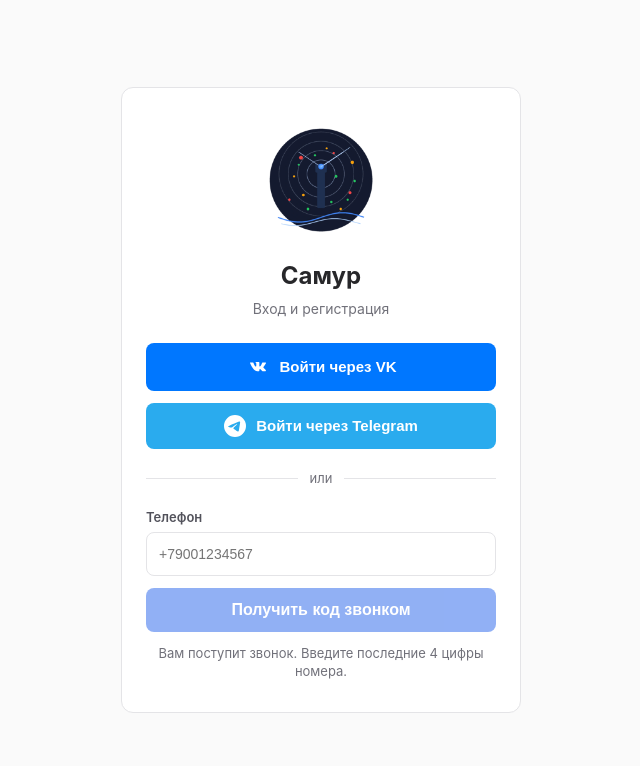
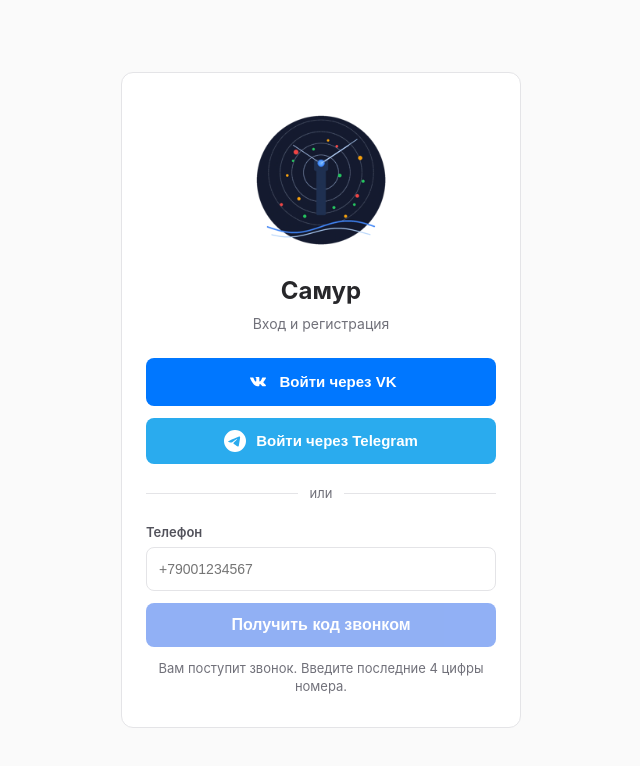
Before and after one commit to isaiahoo/samur, a React (Vite) app in the folder apps/pwa/: page /login in a window 1280 px wide. Shown: the top 766 px of the page, without its empty margins (319-959 px from the left). Built offline with nearby package versions, Linux system fonts and the light colour scheme; no server answers.

Commit message:
fix: login logo 150px
Co-Authored-By: Claude Opus 4.6 <noreply@anthropic.com>

```diff
--- a/apps/pwa/src/pages/LoginPage.tsx
+++ b/apps/pwa/src/pages/LoginPage.tsx
@@ -277,7 +277,7 @@ export function LoginPage() {
     <div className="login-page">
       <div className="login-card">
         <div className="login-header">
-          <img src="/icons/icon-192.png?v=2" alt="" className="login-logo" width="120" height="120" />
+          <img src="/icons/icon-192.png?v=3" alt="" className="login-logo" width="150" height="150" />
           <h2>Самур</h2>
           <p className="login-subtitle">
             {step === "profile" ? "Завершение регистрации" : "Вход и регистрация"}
```
